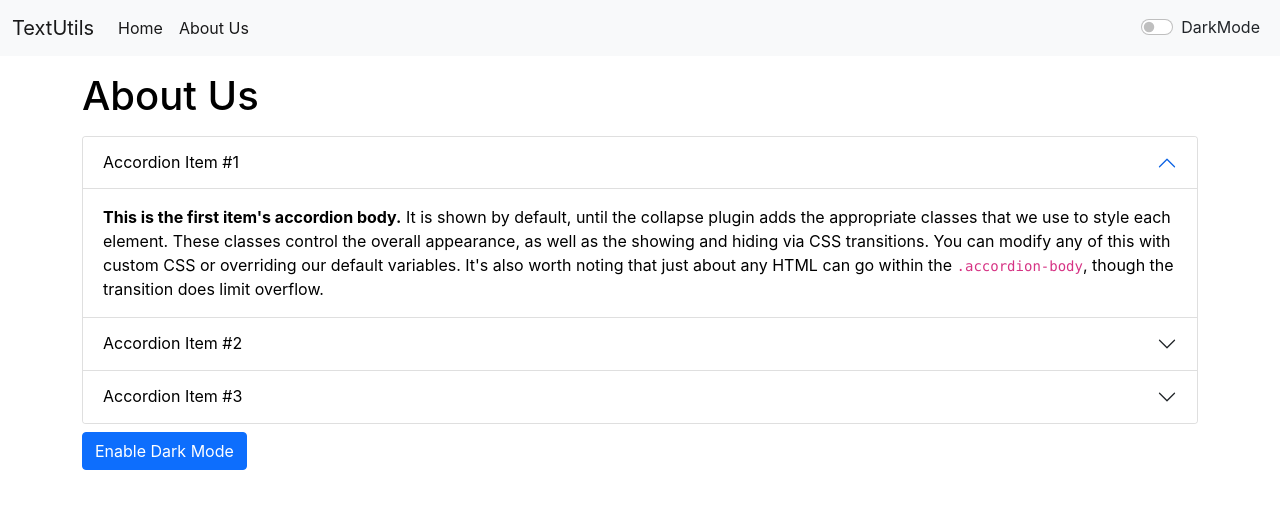
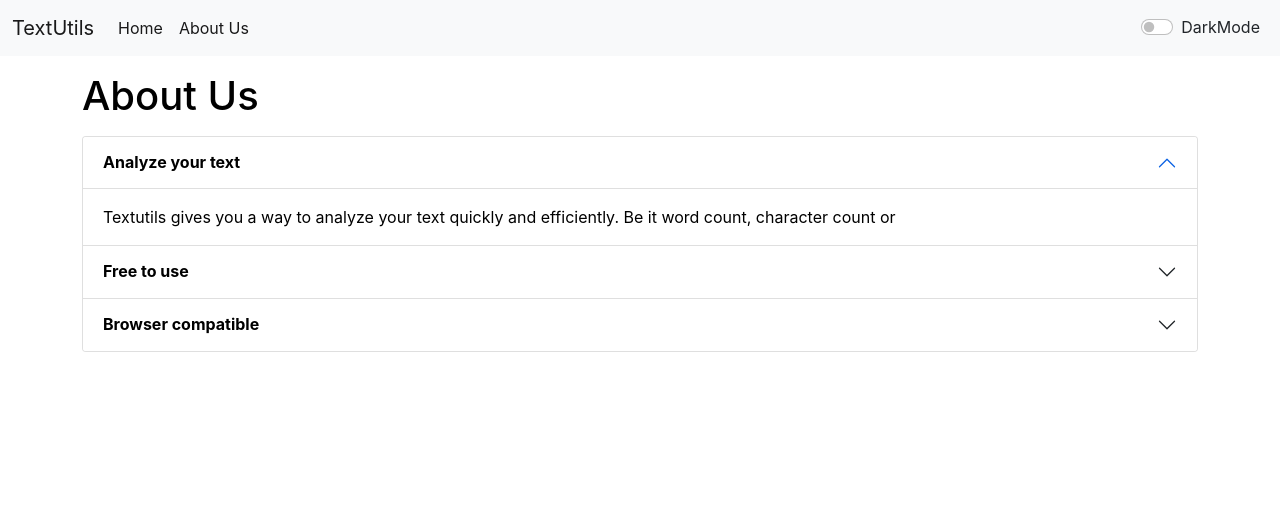
Before and after one commit to RaoAbhimanyuYadav/TextUtils-app, a React (Create React App) app: page /about in a window 1280 px wide. Shown: the top 508 px of the page. Built offline with nearby package versions, Linux system fonts and the light colour scheme.

Commit message:
fixed 1 word, wrapping buuttons and removed about-dark-button and edited about text

```diff
--- a/src/Components/About.js
+++ b/src/Components/About.js
@@ -31,41 +31,41 @@ export default function About() {
                 <div className="accordion-item">
                         <h2 className="accordion-header" id="headingOne">
                             <button className="accordion-button" style={myStyle} type="button" data-bs-toggle="collapse" data-bs-target="#collapseOne" aria-expanded="true" aria-controls="collapseOne">
-                            Accordion Item #1
+                            <strong>Analyze your text</strong>
                             </button>
                         </h2>
                         <div id="collapseOne" className="accordion-collapse collapse show" aria-labelledby="headingOne" data-bs-parent="#accordionExample">
                             <div className="accordion-body" style={myStyle}>
-                                <strong>This is the first item's accordion body.</strong> It is shown by default, until the collapse plugin adds the appropriate classes that we use to style each element. These classes control the overall appearance, as well as the showing and hiding via CSS transitions. You can modify any of this with custom CSS or overriding our default variables. It's also worth noting that just about any HTML can go within the <code>.accordion-body</code>, though the transition does limit overflow.
+                              Textutils gives you a way to analyze your text quickly and efficiently. Be it word count, character count or
                             </div>
                         </div>
                 </div>
                 <div className="accordion-item">
                     <h2 className="accordion-header" id="headingTwo">
                         <button className="accordion-button collapsed" style={myStyle} type="button" data-bs-toggle="collapse" data-bs-target="#collapseTwo" aria-expanded="false" aria-controls="collapseTwo">
-                        Accordion Item #2
+                        <strong>Free to use</strong>
                         </button>
                     </h2>
                     <div id="collapseTwo" className="accordion-collapse collapse" aria-labelledby="headingTwo" data-bs-parent="#accordionExample">
                         <div className="accordion-body" style={myStyle}>
-                            <strong>This is the second item's accordion body.</strong> It is hidden by default, until the collapse plugin adds the appropriate classes that we use to style each element. These classes control the overall appearance, as well as the showing and hiding via CSS transitions. You can modify any of this with custom CSS or overriding our default variables. It's also worth noting that just about any HTML can go within the <code>.accordion-body</code>, though the transition does limit overflow.
+                            Textutils is a free character counter tool that provides instant character count and word count statistics for a given text. TextUtils reports the number of words and characters. Thus it is suitable for writing text with word/ /character limit.
                         </div>
                     </div>
                 </div>
             <div className="accordion-item">
                 <h2 className="accordion-header" id="headingThree">
                     <button className="accordion-button collapsed" type="button" style={myStyle} data-bs-toggle="collapse" data-bs-target="#collapseThree" aria-expanded="false" aria-controls="collapseThree">
-                    Accordion Item #3
+                   <strong>Browser compatible</strong>
                     </button>
                 </h2>
                 <div id="collapseThree" className="accordion-collapse collapse" aria-labelledby="headingThree" data-bs-parent="#accordionExample">
                     <div className="accordion-body" style={myStyle}>
-                        <strong>This is the third item's accordion body.</strong> It is hidden by default, until the collapse plugin adds the appropriate classes that we use to style each element. These classes control the overall appearance, as well as the showing and hiding via CSS transitions. You can modify any of this with custom CSS or overriding our default variables. It's also worth noting that just about any HTML can go within the <code>.accordion-body</code>, though the transition does limit overflow.
+                      This word counter software work in any browser such as Chrome, Firefox, Internet Explorer, Safari, Opera. It suits to count character in facebook, blog, books, exel document,pdf document, essays, etc.
                     </div>
                 </div>
             </div>
         </div>
-        <button onClick = {toggleStyle} type= "button" className='btn btn-primary my-2'>{btnText}</button>
+        {/* <button onClick = {toggleStyle} type= "button" className='btn btn-primary my-2'>{btnText}</button> */}
     </div>
   </>);
 }
--- a/src/Components/TextForm.js
+++ b/src/Components/TextForm.js
@@ -19,11 +19,11 @@ export default function TextForm(props) {
   const handleClear = () => {
     setText('');
   };
-  // const handleCopy= ()=>{
-  //   let text= document.getElemId("exampleFormControlTextarea1");
-  //   text.select();
-  //   navigator.clipboard.writeText(text.value);
-  // }
+  const handleCopy= ()=>{
+    let text= document.getElemId("exampleFormControlTextarea1");
+    text.select();
+    navigator.clipboard.writeText(text.value);
+  }
   const handleFormat = () => {
     let tarray = text.split(".");
     let tstr = '';
@@ -50,15 +50,16 @@ export default function TextForm(props) {
       <h1>{props.heading} </h1>
       <textarea  className="form-control"  value={text}  id="exampleFormControlTextarea1"  rows="8"  onChange={handleOnChange} style= {{backgroundColor : props.mode==='dark'?'#212529f5':'white', color : props.mode ==='dark'?'white':'#212529'}} ></textarea>{/*execute when u type in textarea*/}
       <button    className="btn btn-primary mx-2"    onClick={upperCase}  >    To Upper Case  </button> {/*run upperCase function on clicking button*/}
-      <button   className="btn btn-primary mx-2"   onClick={lowerCase} >   To Lower Case </button>
-      <button   className="btn btn-primary mx-2"   onClick={handleClear} >   Clear </button>
-      <button   className="btn btn-primary mx-2"   onClick={handleFormat} >   Format </button>
-      {/* <button   className="btn btn-primary mx-2"   onClick={handleCopy} >   Copy </button> */}
+      <button   className="btn btn-primary mx-1 my-1"   onClick={lowerCase} >   To Lower Case </button>
+      <button   className="btn btn-primary mx-1 my-1"   onClick={handleClear} >   Clear </button>
+      <button   className="btn btn-primary mx-1 my-1"   onClick={handleFormat} >   Format </button>
+      <button   className="btn btn-primary mx-1 my-1"   onClick={handleCopy} >   Copy </button>
     </div>
     <div className="container my-3" style= {{color : props.mode ==='dark'?'white':'#212529'}} >
       <h3>Your text summary</h3>
-      <p>Number of words are {text.split(" ").length} and characters are {text.length}</p>
-      <p>Time to read the text will be {0.08 * text.split(" ").length} minutes</p>
+      <p>Number of words are {text.split(" ").filter((element)=>  {return element.length!==0}).length} and characters are {text.length}</p>
+      {/* filter(function) and the function output tell filter to set that as output */}
+      <p>Time to read the text will be {0.08 * text.split(" ").filter((element)=>  {return element.length!==0}).length} minutes</p>
     </div>
     </>
   );
```
